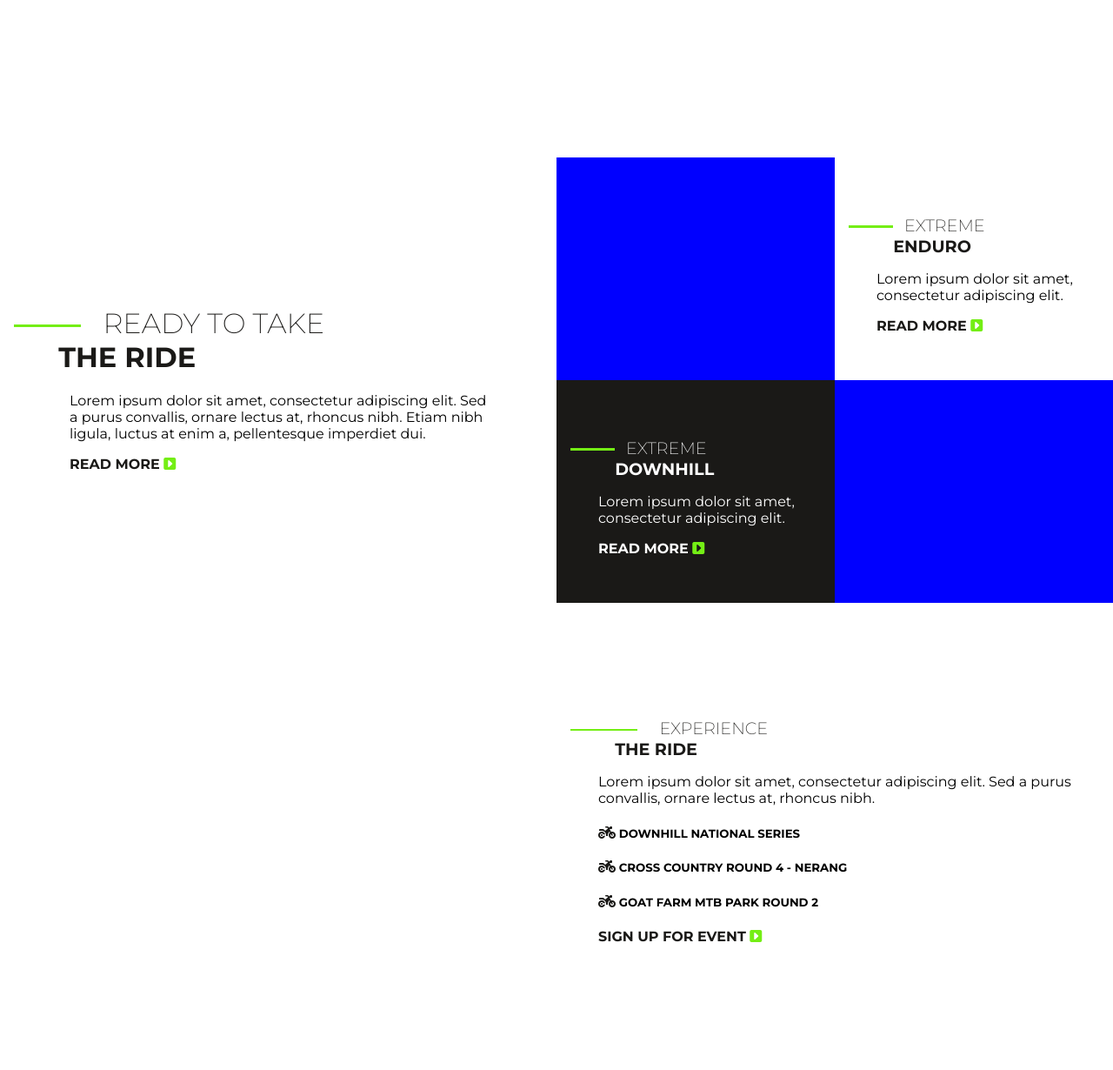
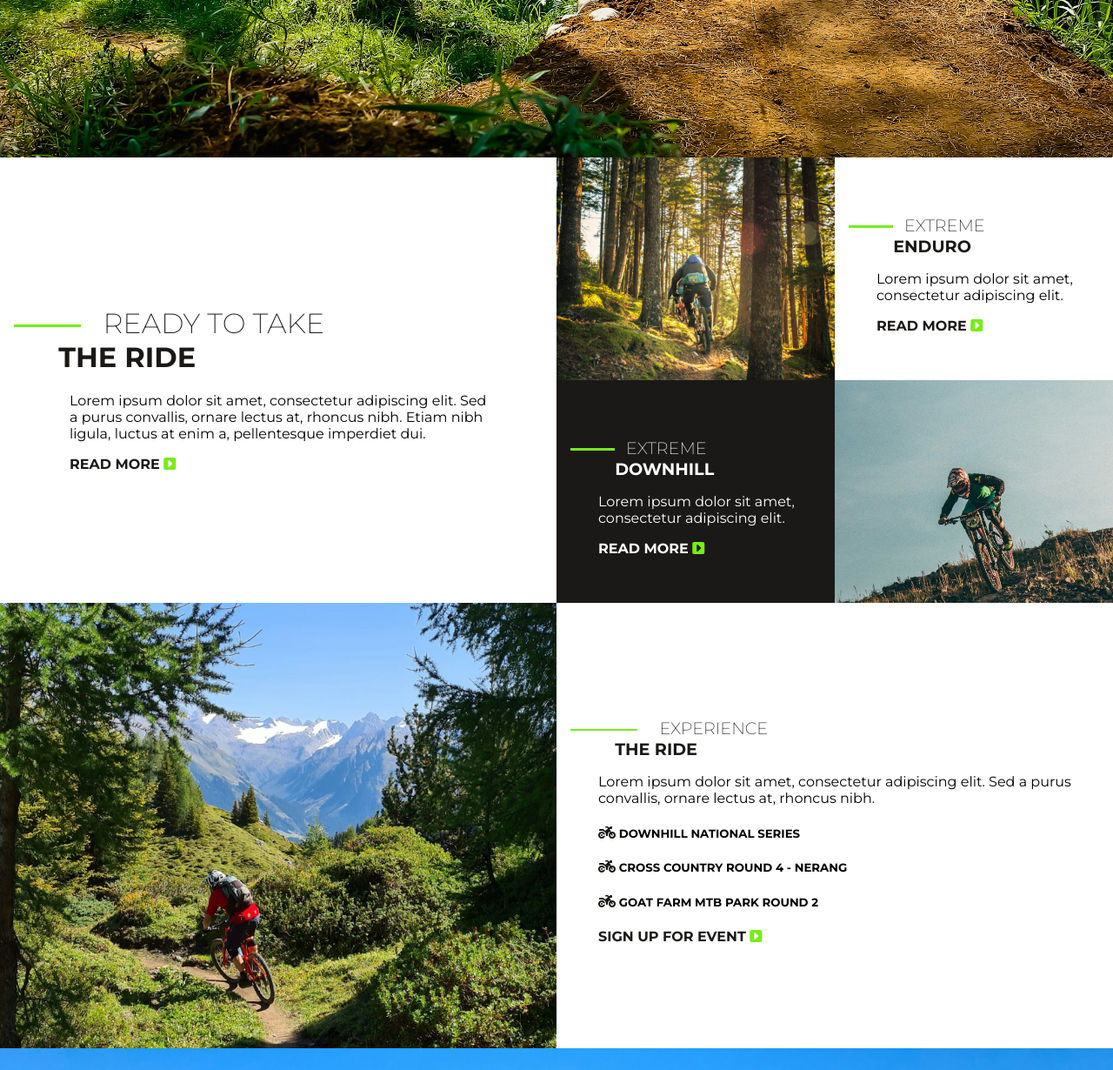
Before and after one commit to catalin444/mtclub, a plain HTML site: page index.html in a window 1280 px wide. Shown: the part 539-1769 px from the top of the page at 87% size. Drawn offline with Linux system fonts and the light colour scheme.

Commit message:
Update style.css

```diff
--- a/style.css
+++ b/style.css
@@ -85,7 +85,7 @@ body {
 /* Banner */
 .banner {
     height: 50vw;
-    background: url(resources/banner.jpg);
+    background: url(banner.jpg);
     background-size: cover;
     padding: 0 3%;
     display: flex;
@@ -247,7 +247,7 @@ span.line {
 }
 
 .main .main-column-right .main-1 {
-    background: url(resources/extremeenduro.jpg);
+    background: url(extremeenduro.jpg);
     background-size: cover;
     width: 50%;
     height: 50%;
@@ -312,7 +312,7 @@ span.line2 {
 }
 
 .main .main-column-right .main-4 {
-    background: url(resources/downhill.jpg);
+    background: url(downhill.jpg);
     background-size: cover;
     width: 50%;
     height: 50%;
@@ -381,7 +381,7 @@ span.line2 {
 .full-image {
     width: 50%;
     height: 40vw;
-    background: url(resources/experience.jpg);
+    background: url(experience.jpg);
     background-size: cover;
 }
 
@@ -441,7 +441,7 @@ span.line2 {
 /* Footer Banner */
 .footer-banner {
     height: 40vw;
-    background: url(resources/footer-banner.jpg);
+    background: url(footer-banner.jpg);
     background-size: cover;
     padding: 0 3%;
     display: flex;
```
